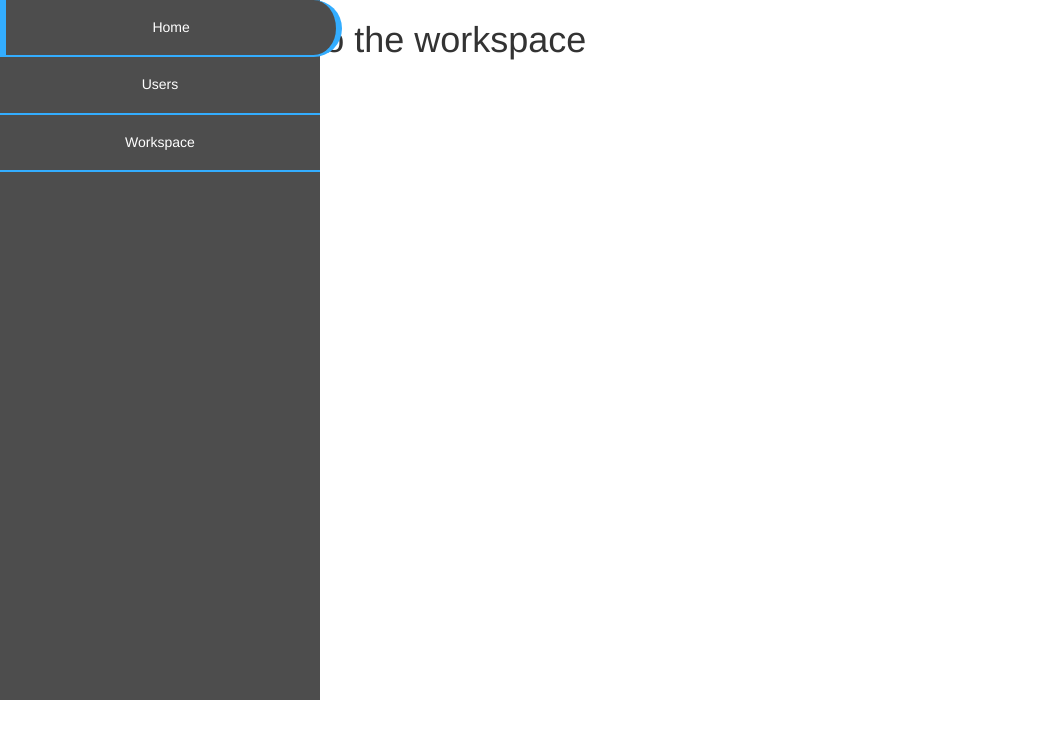
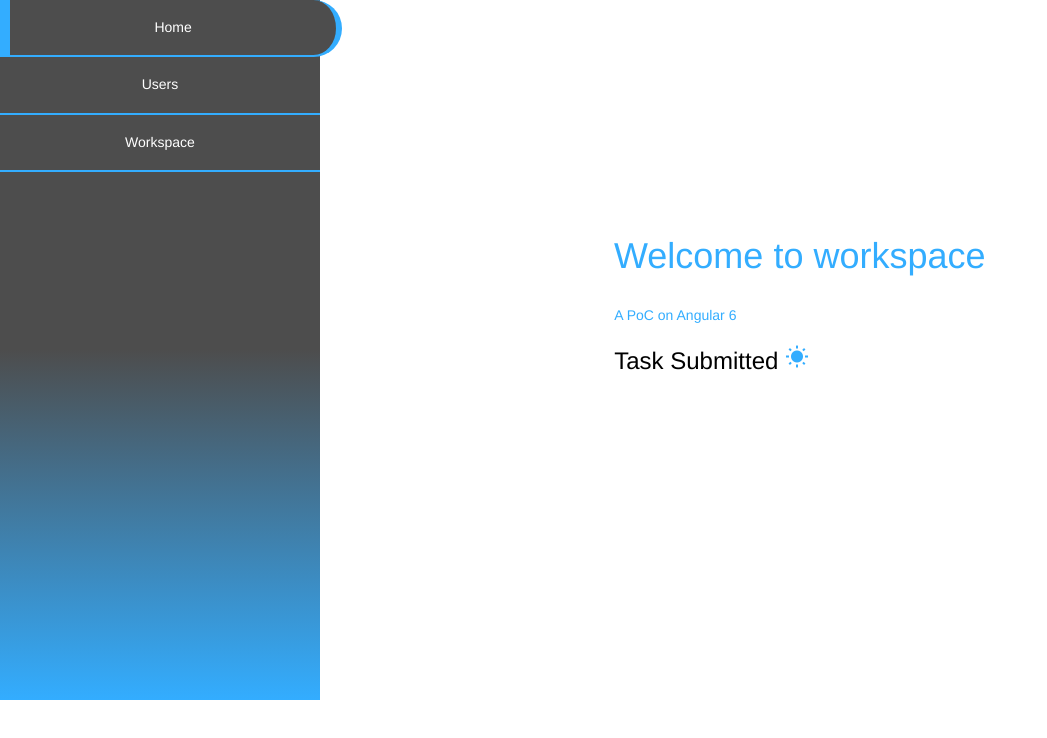
Before and after one commit to piyushpanjwani12/angular-dzkxyg, an Angular app: page /workspace in a window 1280 px wide. Shown: the top 738 px of the page, without its empty margins (0-1047 px from the left). Built offline with nearby package versions, Linux system fonts and the light colour scheme.

Commit message:
10 files modified, 1 added

```diff
--- a/angular.json
+++ b/angular.json
@@ -25,7 +25,7 @@
             "styles": [
               "src/styles.css"
             ],
-            "scripts": []
+            "scripts": ["src/scripts.js"]
           },
           "configurations": {
             "production": {
--- a/src/app/app.component.html
+++ b/src/app/app.component.html
@@ -1,6 +1,8 @@
 <link rel="stylesheet" href="https://maxcdn.bootstrapcdn.com/bootstrap/3.4.0/css/bootstrap.min.css">
+<link rel="stylesheet" href="https://cdnjs.cloudflare.com/ajax/libs/animate.css/3.7.0/animate.min.css">
+<link href="https://fonts.googleapis.com/icon?family=Material+Icons" rel="stylesheet">
 <div>
-  <app-sidebar style="width:25%; background-color:#4d4d4d; color:white; z-index: 2; position:fixed; height:700px;"></app-sidebar>
+  <app-sidebar style="width:25%; background-color:#4d4d4d;  background-image: linear-gradient(to bottom,#4d4d4d, #4d4d4d, #33adff); color:white; z-index: 2; position:fixed; height:700px;"></app-sidebar>
   <!-- <app-main></app-main> -->
 </div>
 <router-outlet></router-outlet>
--- a/src/app/main/main.component.css
+++ b/src/app/main/main.component.css
@@ -12,7 +12,7 @@
 }
 .imgDrag{
   margin-top: 3%;
-  margin: 20px;
+  margin-right: 20px;
 
   margin-left: 25%;
   position: relative;
@@ -34,4 +34,5 @@
 .draggable{
   display:block;
   width: 300px;
+  margin: 20px;
 }
--- a/src/app/main/main.component.html
+++ b/src/app/main/main.component.html
@@ -1,6 +1,7 @@
 <html>
   <head>
     <script>
+      Console.log ( "trial");
       function allowDrop(ev) {
                 ev.preventDefault();
             }
@@ -16,19 +17,20 @@
             }
     </script>
   </head>
+  <body class=" animated fadeInRight">
 <div class=" imgDrag">
   <div class="row">
     <div class="col-sm-6 draggable">
       <img src="https://images.unsplash.com/photo-1562101490-3eb820dc4319?ixlib=rb-1.2.1&ixid=eyJhcHBfaWQiOjEyMDd9&auto=format&fit=crop&w=500&q=60" width=300 draggable="true" ondragstart="dragStart(event)">
     </div>
     <div class="col-sm-6 draggable">
-      <img src="https://images.unsplash.com/photo-1562101490-3eb820dc4319?ixlib=rb-1.2.1&ixid=eyJhcHBfaWQiOjEyMDd9&auto=format&fit=crop&w=500&q=60" width=300 draggable="true" ondragstart="dragStart(event)">
+      <img src="https://images.unsplash.com/photo-1562619398-e7a474328df3?ixlib=rb-1.2.1&ixid=eyJhcHBfaWQiOjEyMDd9&auto=format&fit=crop&w=500&q=60" width=300 draggable="true" ondragstart="">
     </div>
   </div>
 </div>
 <div class="container imgDrop">
   <div class="row">
-    <div class="col-sm-6 " >
+    <div class="col-sm-6 " style="background-color:#4d4d4d; color:white; border-radius:15px;">
       <div class="card imgArea" style="width:400px" ondrop="dragDrop(event)" ondragover="allowDrop(event)">
 
         <div class="card-body">
@@ -38,7 +40,7 @@
         </div>
       </div>
     </div>
-    <div class="col-sm-6 " style="background-color:pink;">
+    <div class="col-sm-6 " style="background-color:#33adff; border-radius:15px;">
       <div class="card imgArea" style="width:400px" ondrop="dragDrop(event)" ondragover="allowDrop(event)">
 
         <div class="card-body">
@@ -52,4 +54,5 @@
 
 
 </div>
+  </body>
 </html>
--- a/src/app/sidebar/sidebar.component.css
+++ b/src/app/sidebar/sidebar.component.css
@@ -4,6 +4,7 @@
   align-items: center;
   text-align: center;
   border-bottom: 2px solid #33adff;
+  /* background-image: linear-gradient(90deg,#fa83fc, #add2d9); */
   background-color:#4d4d4d;
   transition: width  5s;
 }
@@ -12,9 +13,12 @@
   border-top-right-radius: 50px;
   border-bottom-right-radius: 50px;
   width:118%;
-  border-left:  6px solid #33adff;
+  border-left:  10px solid #33adff;
 
 }
 a{
   text-decoration: none;
 }
+.sideBar{
+
+}
--- a/src/app/sidebar/sidebar.component.html
+++ b/src/app/sidebar/sidebar.component.html
@@ -1,4 +1,4 @@
-<div class="container-fluid">
+<div class="container-fluid sideBar">
   <div class="col-lg">
     <div class="row navigation">
       <a routerLink = "main"  style="text-decoration:none; color:white;"><h5>Home</h5></a>
--- a/src/app/users/users.component.css
+++ b/src/app/users/users.component.css
@@ -1,4 +1,5 @@
 .info{
   margin-left:25%;
-
+  display: block;
+  padding: 50px;
 }
--- a/src/app/users/users.component.html
+++ b/src/app/users/users.component.html
@@ -1,12 +1,13 @@
 <div class="info">
+<br/>
+<input name="Text" type="text" class="form-control animated fadeInDown" placeholder="Search the name" [(ngModel)]="searchText" >
+<br/>
+<br/>
 
-<input name="Text" type="text" class="form-control" placeholder="Search da Fish" [(ngModel)]="searchText">
-
-
-
-<table class="table">
+<div class="container-fluid animated fadeInRight" >
+  <table class="table table-striped table-info" >
       <thead>
-        <tr>
+          <tr class="table-info">
               <th scope="col">#</th>
               <th scope="col">Name</th>
               <th scope="col">Username</th>
@@ -22,3 +23,4 @@
       </tbody>
 </table>
 </div>
+</div>
--- a/src/app/workspace/workspace.component.css
+++ b/src/app/workspace/workspace.component.css
@@ -0,0 +1,7 @@
+.workspace{
+  margin-left:25%;
+  height:600px;
+  display: flex;
+  justify-content: center;
+  align-items: center;
+}
--- a/src/app/workspace/workspace.component.html
+++ b/src/app/workspace/workspace.component.html
@@ -1 +1,6 @@
-<h1>Hello and welcome to the workspace</h1>
+
+<div class="container-fluid workspace">
+<div  style="color:#33adff; "> <h1 class= "animated bounceIn">Welcome to workspace</h1><br/> A PoC on Angular 6<br/> <h3 style="color: black;">Task Submitted  <i class="material-icons" style="color:#33adff;">wb_sunny</i></h3></div>
+<br/>
+<!-- <h3 class="animated heartBeat">A POC on Angular 6</h3> -->
+</div>
--- /dev/null
+++ b/src/scripts.js
@@ -0,0 +1,14 @@
+Console.log ( "trial");
+      function allowDrop(ev) {
+                ev.preventDefault();
+      }
+
+      function dragStart(ev) {
+           ev.dataTransfer.setData("text", ev.target.id);
+      }
+
+      function dragDrop(ev) {
+                ev.preventDefault();
+                var data = ev.dataTransfer.getData("text");
+                ev.target.appendChild(document.getElementById(data));
+      }
```
Lines whose indentation alone changed are shown as unchanged.
